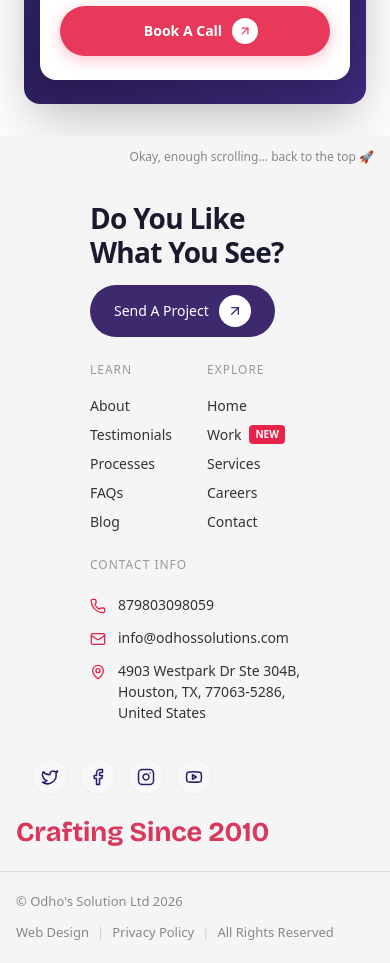
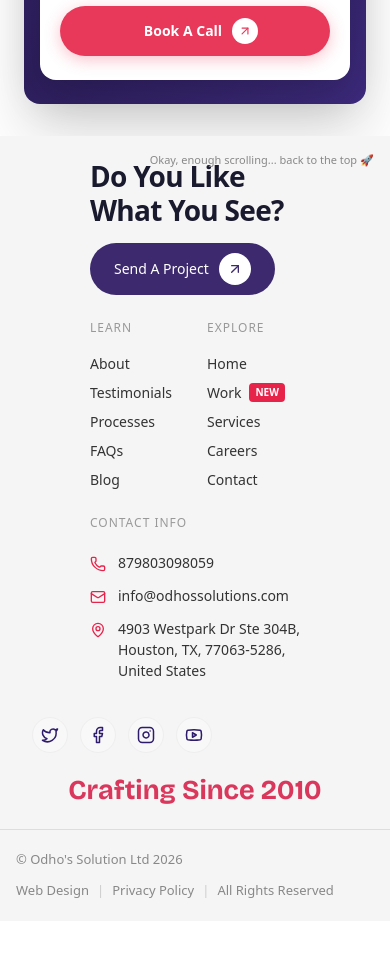
Before and after one commit to Maheen84/Odho-s-Solutions-biztech, a React (Vite) app: page /contact in a window 390 px wide. Shown: the part 3120-4083 px from the top of the page. After the commit the page ends 4041 px from the top, so only its background shows below. Built offline with nearby package versions, Linux system fonts and the light colour scheme.

Commit message:
Fix mobile footer: center Crafting banner, pin back-to-top to top-right

```diff
--- a/src/index.css
+++ b/src/index.css
@@ -4162,19 +4162,20 @@ a.cta-banner-card-btn .navbar-cta-icon,
   }
 
   .footer-back-to-top {
-    order: 1 !important;
-    position: relative !important;
-    width: 100% !important;
+    position: absolute !important;
+    top: 16px !important;
+    right: 16px !important;
+    width: auto !important;
     height: auto !important;
-    padding: 12px 16px !important;
-    display: flex !important;
-    justify-content: flex-end !important;
-    align-items: center !important;
+    display: block !important;
     background: transparent !important;
-    font-size: 12px !important;
+    font-size: 11px !important;
     color: #888888 !important;
     border-radius: 0 !important;
     box-shadow: none !important;
+    padding: 0 !important;
+    margin: 0 !important;
+    z-index: 20 !important;
   }
 
   .footer-top-section {
@@ -4250,7 +4251,7 @@ a.cta-banner-card-btn .navbar-cta-icon,
     padding: 0 16px 24px !important;
     width: 100% !important;
     max-width: 100% !important;
-    text-align: left !important;
+    text-align: center !important;
   }
 
   .footer-giant-text {
@@ -4258,7 +4259,7 @@ a.cta-banner-card-btn .navbar-cta-icon,
     font-weight: 700 !important;
     color: #DA375C !important;
     white-space: nowrap !important;
-    text-align: left !important;
+    text-align: center !important;
   }
 
   .footer-bottom-bar {
```
